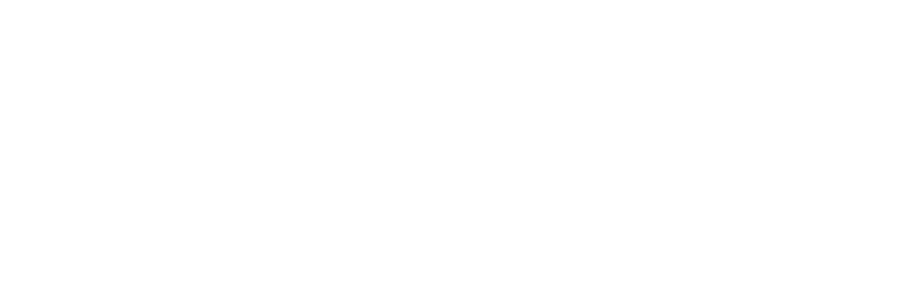
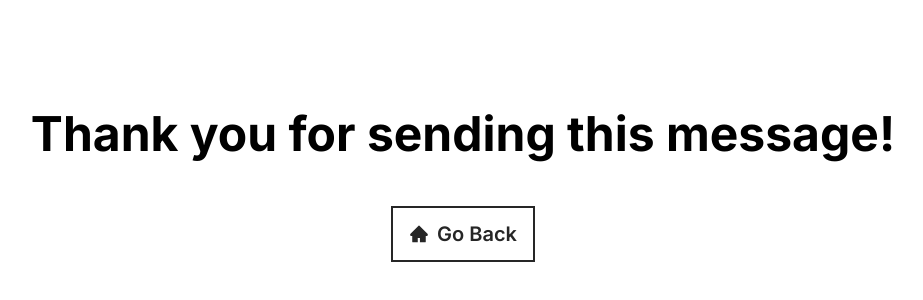
Before and after one commit to as9284/as-portfolio-v3, a React (Vite) app: page /thanks in a window 1280 px wide. Before the commit this address had no page. Shown: the part 238-538 px from the top of the page, without its empty margins (177-1100 px from the left). Built offline with nearby package versions, Linux system fonts and the light colour scheme.

Commit message:
Implement thank you page

```diff
--- a/src/App.jsx
+++ b/src/App.jsx
@@ -1,5 +1,6 @@
 import React from "react";
 import { Home } from "./pages/home";
+import { Thanks } from "./pages/thanks";
 import { BrowserRouter, Route, Routes } from "react-router-dom";
 
 export const App = () => {
@@ -8,6 +9,7 @@
       <BrowserRouter>
         <Routes>
           <Route path="/" element={<Home />} />
+          <Route path="/thanks" element={<Thanks />} />
         </Routes>
       </BrowserRouter>
     </>
--- /dev/null
+++ b/src/pages/thanks.jsx
@@ -0,0 +1,28 @@
+import React from "react";
+import { AiFillHome } from "react-icons/ai";
+import { useNavigate } from "react-router-dom";
+
+export const Thanks = () => {
+  const navigate = useNavigate();
+  return (
+    <>
+      <div className="page-section min-h-svh">
+        <h1 className="text-4xl md:text-5xl font-bold text-center py-12">
+          Thank you for sending this message!
+        </h1>
+
+        <button
+          onClick={() => {
+            navigate("/");
+          }}
+          className="holo-btn"
+        >
+          <span>
+            <AiFillHome />
+          </span>
+          Go Back
+        </button>
+      </div>
+    </>
+  );
+};
```
